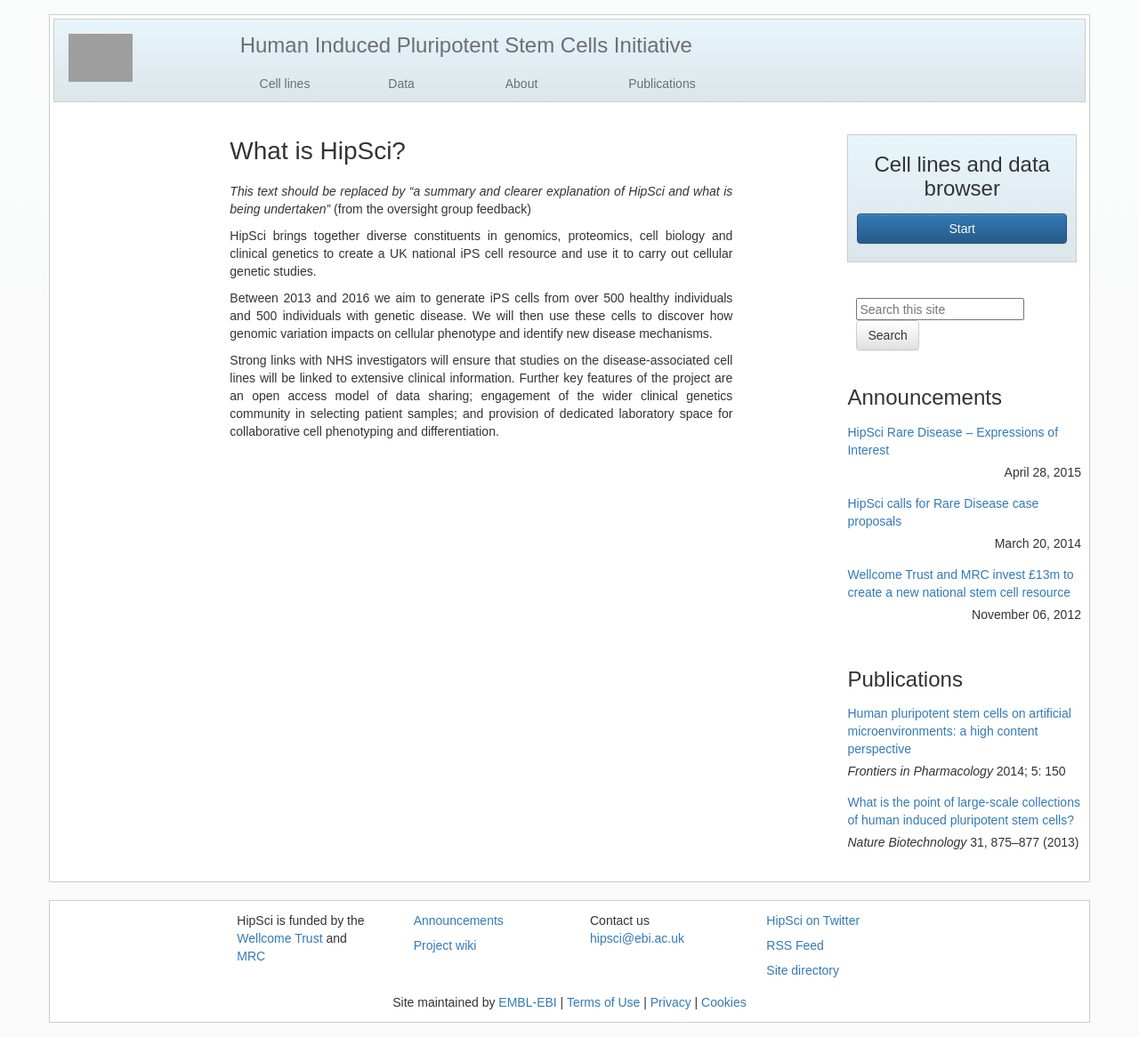
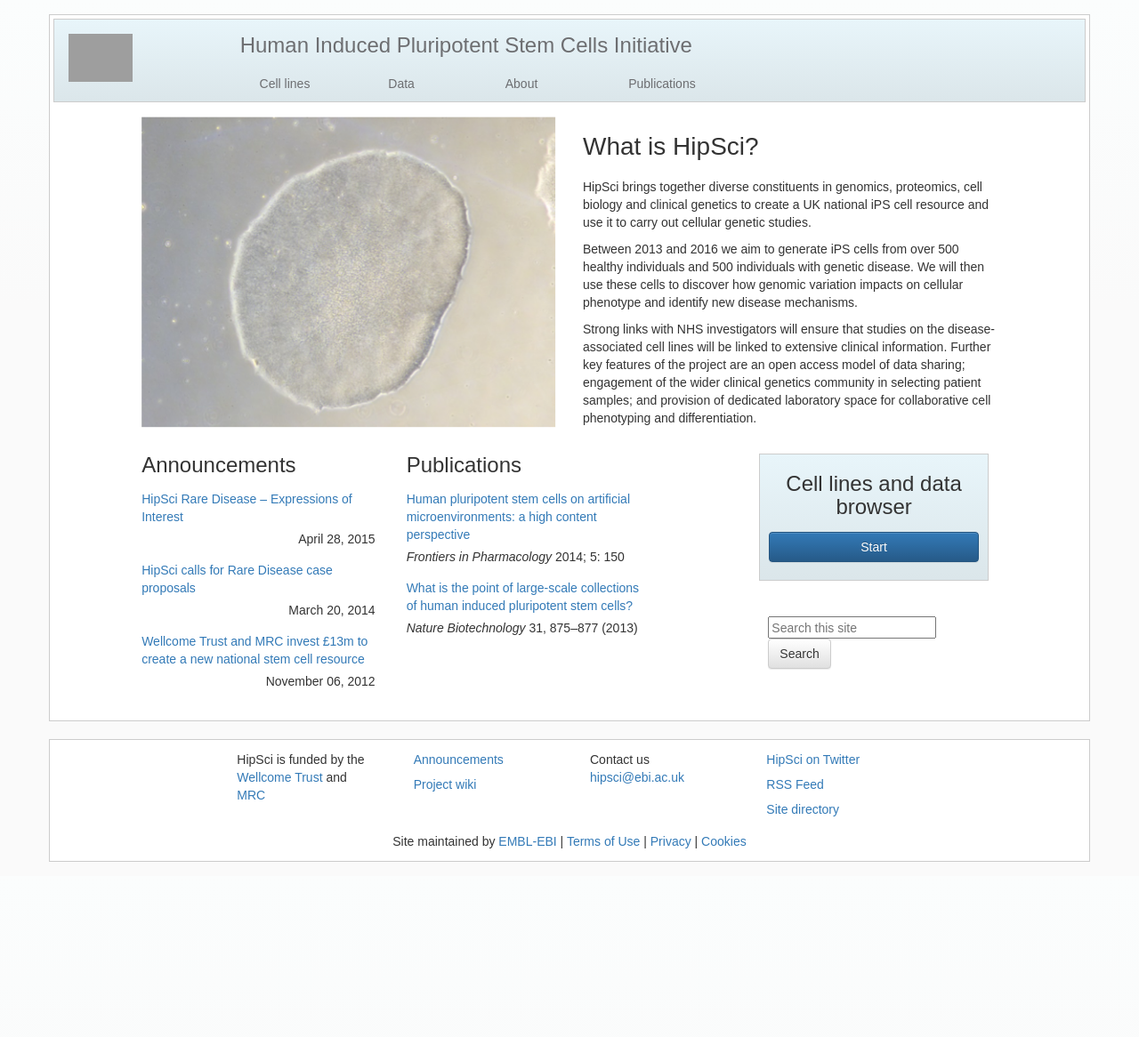
Before and after one commit to EMBL-EBI-GCA/gca_hipsci_website, a Jekyll site: the page built from index.html, in a window 1280 px wide. Shown: the whole page at 89% size. Built offline with Jekyll 4.4.1, drawn with Linux system fonts in a browser that asks for light colours; nearby versions of some CDN libraries; after the commit the page ends 985 px from its top, so only the background shows below that; grey boxes are pictures that could not be loaded.

Commit message:
A more attractive home page

```diff
--- a/_includes/about.md
+++ b/_includes/about.md
@@ -1,6 +1,3 @@
-
-*This text should be replaced by "a summary and clearer explanation of HipSci
-and what is being undertaken"* (from the oversight group feedback)
 
 HipSci brings  together diverse constituents in genomics, proteomics, cell
 biology and clinical genetics to create a UK national iPS cell resource and use
--- /dev/null
+++ b/_layouts/blank.html
@@ -0,0 +1,21 @@
+<!DOCTYPE html>
+<html>
+
+  {% include head.html %}
+
+  <body role="document">
+    <div class="container">
+
+    {% include header.html %}
+
+    {{ content }}
+
+    </div>
+
+    <div class="container footer">
+    {% include footer.html %}
+    </div>
+
+  </body>
+
+</html>
--- a/_layouts/default.html
+++ b/_layouts/default.html
@@ -1,12 +1,6 @@
-<!DOCTYPE html>
-<html>
-
-  {% include head.html %}
-
-  <body role="document">
-    <div class="container">
-
-    {% include header.html %}
+---
+layout: blank
+---
 
 <div class="row">
   <div class="col-lg-6 col-md-7 col-xs-10 col-lg-offset-2 col-md-offset-1 col-xs-offset-1">
@@ -37,12 +31,3 @@
   </div>
 
 </div>
-    </div>
-
-    <div class="container footer">
-    {% include footer.html %}
-    </div>
-
-  </body>
-
-</html>
--- a/index.html
+++ b/index.html
@@ -1,15 +1,38 @@
 ---
-layout: default
+layout: blank
 title: Home
+permalink: /
 order: 1
-permalink: /
 tags:
     - home
 ---
 
 {% capture about %}{% include about.md %}{% endcapture %}
 
-<div class="wrapper">
+<div class="row">
+  <div class="col-md-5 col-md-offset-0 col-lg-offset-1 col-sm-6 col-sm-offset-3 col-xs-8 col-xs-offset-2">
+  <img src="img/ipsc_morphology1.png" class="img-responsive" alt="iPSC morphology">
+  </div>
+  <div class="col-lg-5 col-md-6 col-md-offset-0 col-sm-10 col-sm-offset-1 col-xs-10 col-xs-offset-1">
     <h1 class="post-title">What is HipSci?</h1>
     {{ about | markdownify }}
+  </div>
+  <div class="col-lg-3 col-lg-offset-1 col-md-4 col-md-offset-1 col-sm-5 col-sm-offset-1 col-xs-6">
+  {% include announcements_panel.html %}
+  </div>
+  <div class="col-lg-3 col-lg-offset-0 col-md-4 col-md-offset-2 col-sm-5 col-xs-6">
+  {% include publications_panel.html %}
+  </div>
+  <div class="col-lg-3 col-lg-offset-1 col-md-10 col-md-offset-1 col-sm-10 col-sm-offset-1 col-xs-11 col-xs-offset-1">
+  <div class="row">
+  <div class="col-sm-6 col-lg-12 col-xs-6">
+  {% include browser_button.html text='Cell lines and data browser'  button_text='Start' link='/lines' %}
+  </div>
+  <div class="col-sm-6 col-lg-12 col-xs-6">
+  <div class="pull-right">
+    {% include search_box.html %}
+  </div>
+  </div>
+  </div>
+  </div>
 </div>
```
Also changed, not shown: _layouts/assay.html (+3 -18 lines), _layouts/data.html (+3 -18 lines), _layouts/disease.html (+3 -18 lines), img/ipsc_morphology1.png (added). Lines whose indentation alone changed are shown as unchanged.
